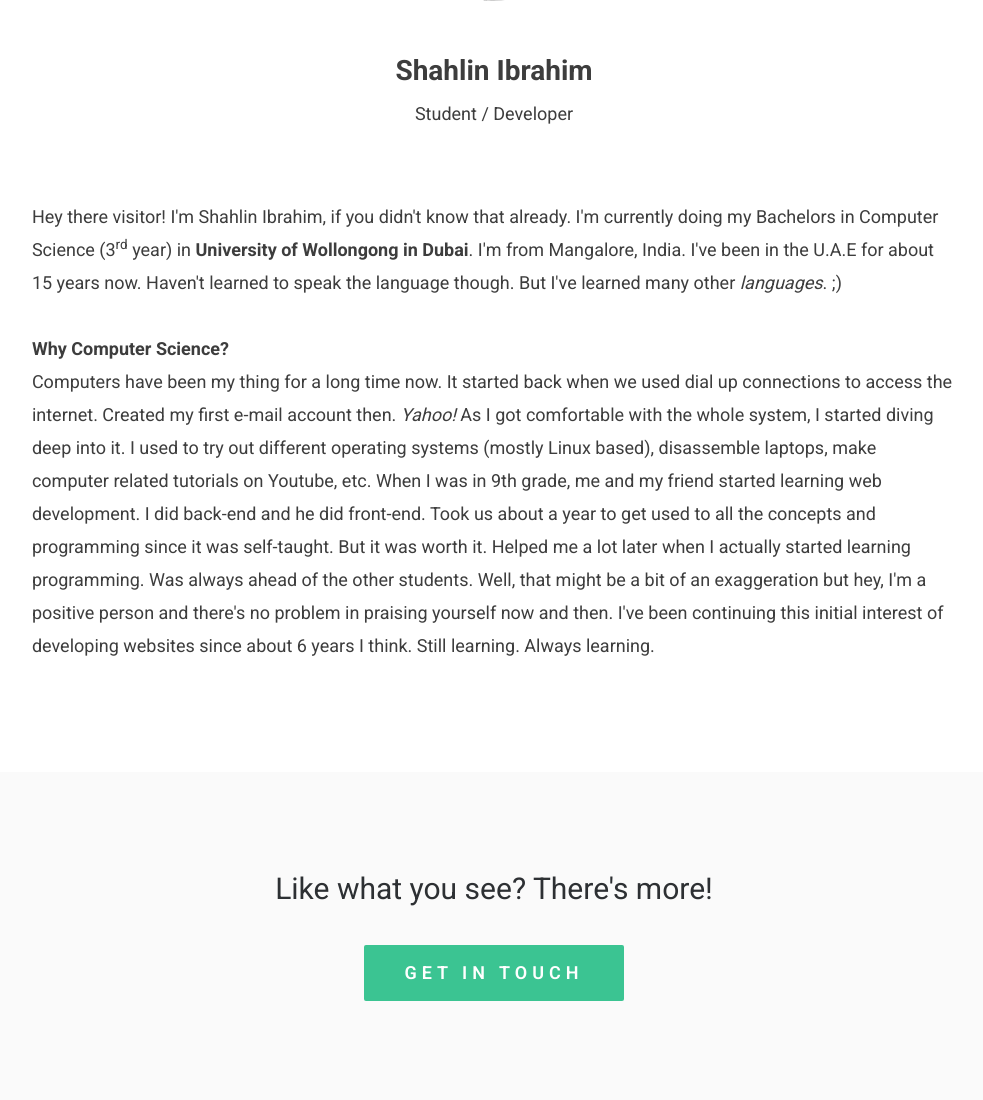
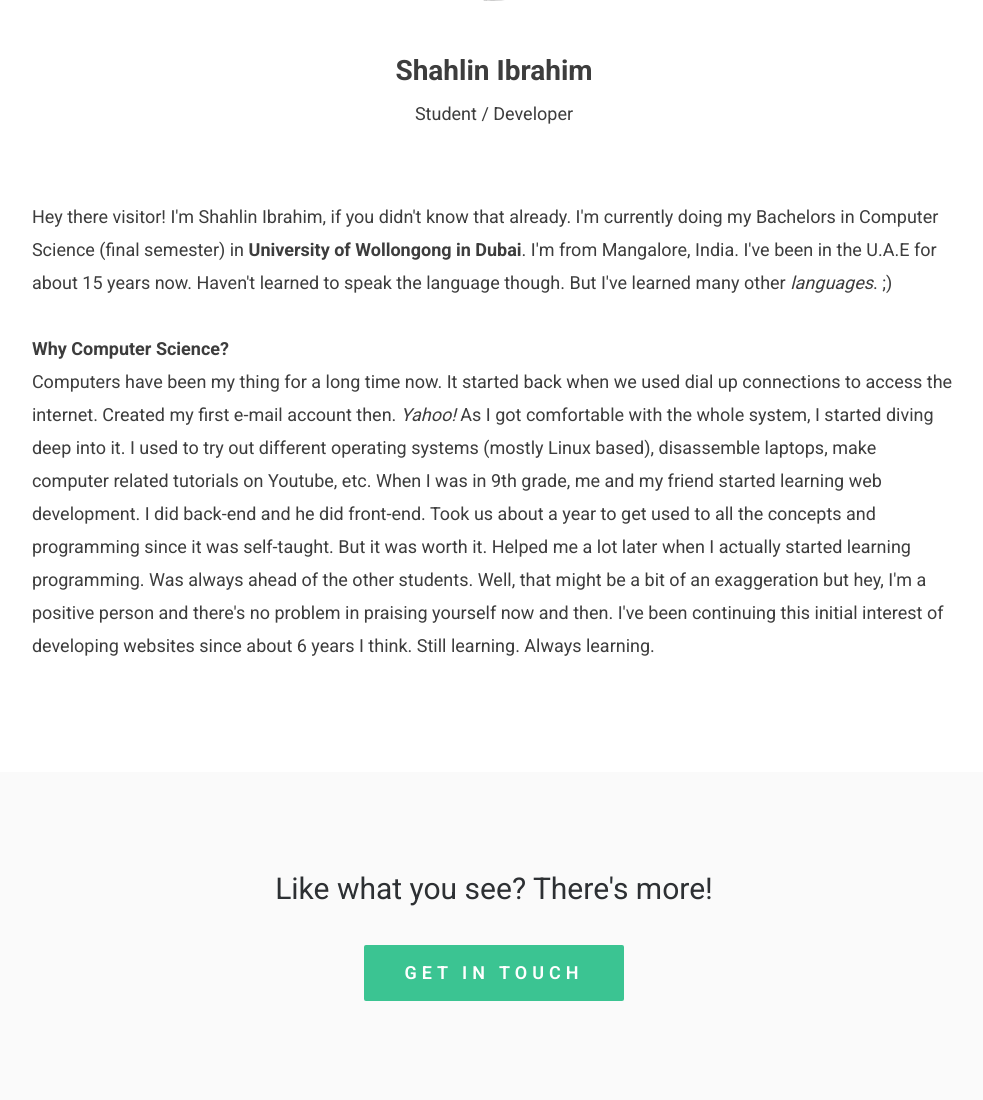
Before and after one commit to shahlin/portfolio, a PHP site: page /about.php in a window 1280 px wide. Shown: the part 614-1714 px from the top of the page, without its empty margins (146-1129 px from the left). Run offline with PHP 8.4, Linux system fonts and the light colour scheme; some libraries are stand-ins or nearby versions.

Commit message:
Edited about

```diff
--- a/about.php
+++ b/about.php
@@ -35,7 +35,7 @@
         </div>
         <div class="col-md-10 col-md-offset-1 space">
           <p>
-            Hey there visitor! I'm Shahlin Ibrahim, if you didn't know that already. I'm currently doing my Bachelors in Computer Science (3<sup>rd</sup> year) in <b>University of Wollongong in Dubai</b>. I'm from Mangalore, India. I've been in the U.A.E for about 15 years now. Haven't learned to speak the language though. But I've learned many other <i>languages</i>. ;)<br><br>
+            Hey there visitor! I'm Shahlin Ibrahim, if you didn't know that already. I'm currently doing my Bachelors in Computer Science (final semester) in <b>University of Wollongong in Dubai</b>. I'm from Mangalore, India. I've been in the U.A.E for about 15 years now. Haven't learned to speak the language though. But I've learned many other <i>languages</i>. ;)<br><br>
 
             <strong>Why Computer Science?</strong><br>
             Computers have been my thing for a long time now. It started back when we used dial up connections to access the internet. Created my first e-mail account then. <i>Yahoo!</i> As I got comfortable with the whole system, I started diving deep into it. I used to try out different operating systems (mostly Linux based), disassemble laptops, make computer related tutorials on Youtube, etc. When I was in 9th grade, me and my friend started learning web development. I did back-end and he did front-end. Took us about a year to get used to all the concepts and programming since it was self-taught. But it was worth it. Helped me a lot later when I actually started learning programming. Was always ahead of the other students. Well, that might be a bit of an exaggeration but hey, I'm a positive person and there's no problem in praising yourself now and then. I've been continuing this initial interest of developing websites since about 6 years I think. Still learning. Always learning.
```
